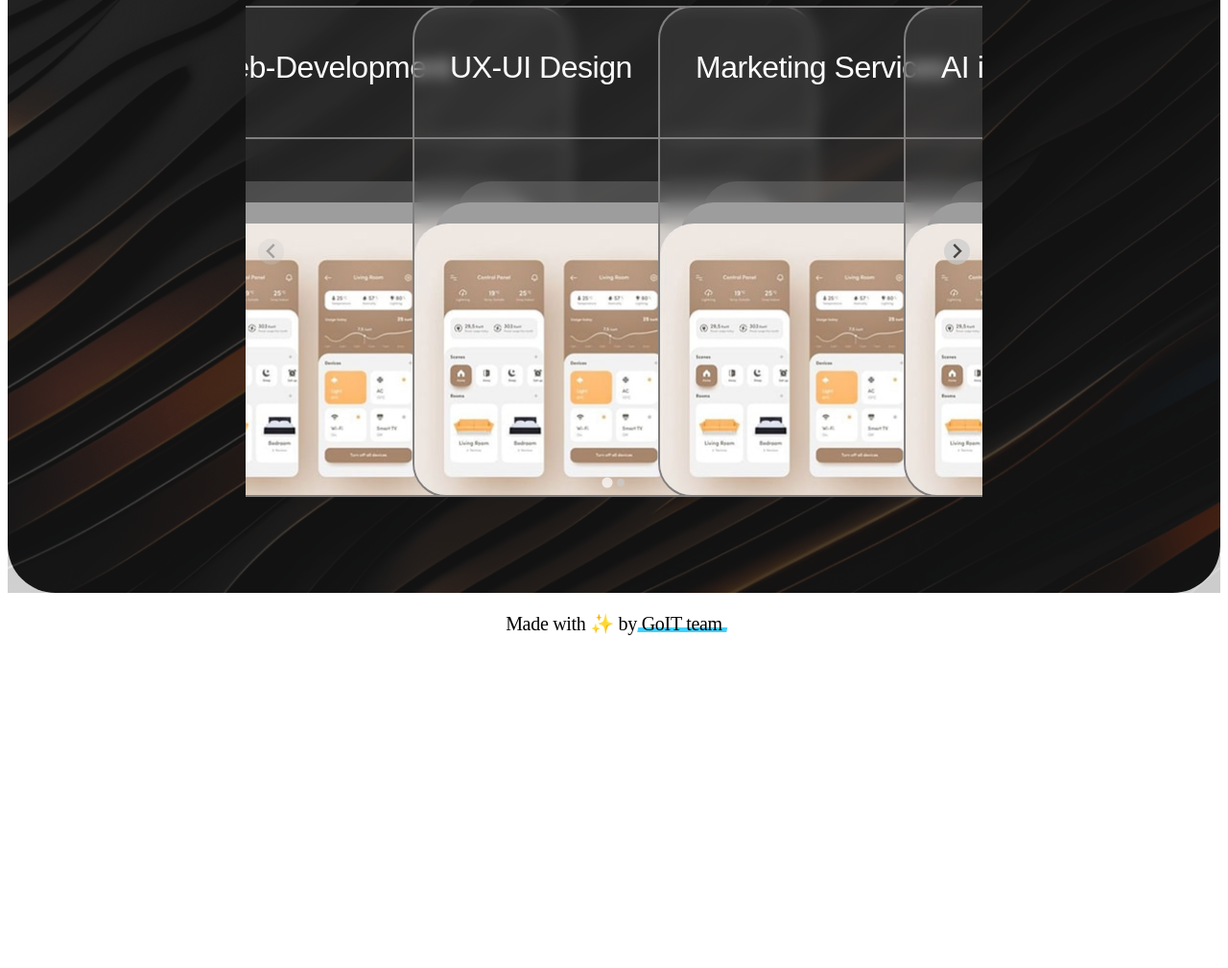
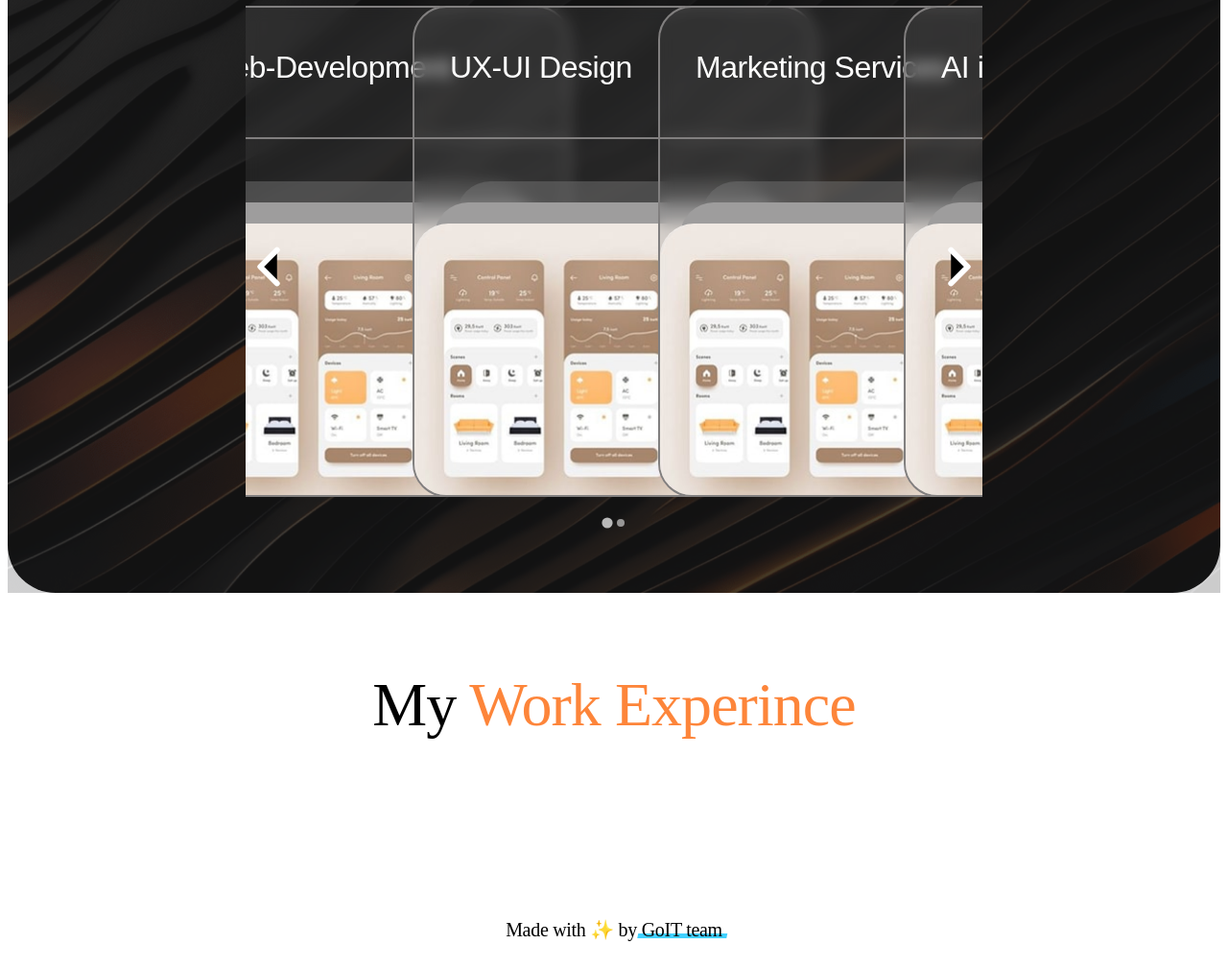
Before and after one commit to vitayusko/vitaysuko, a website built with Vite: page src/index.html in a window 1280 px wide. Shown: the part 1062-2071 px from the top of the page at 96% size. Before the commit the page ends 1752 px from the top, so only its background shows below. Built offline with nearby package versions, Linux system fonts and the light colour scheme; files whose address does not match are found by name; a web font is replaced by a local one.

Commit message:
Servicses

```diff
--- /dev/null
+++ b/src/css/experiance.css
@@ -0,0 +1,7 @@
+.work-exp-container {
+  padding: 85px;
+  h2 {
+    text-align: center;
+    margin-bottom: 85px;
+  }
+}
--- a/src/css/services.css
+++ b/src/css/services.css
@@ -180,3 +180,53 @@
   justify-content: center;
   align-items: center;
 }
+
+.splide__pagination {
+  top: 530px;
+}
+
+/* .splide__arrow--prev {
+  left: -2em;
+}
+.splide__arrow--next {
+  right: -2em;
+}
+.splide__arrow {
+  background: transparent;
+}
+.splide__arrow svg {
+  height: 3em;
+  width: 3em;
+} */
+
+.splide__arrows {
+  display: none; /* Убираем стандартные стрелки */
+}
+.custom-arrow {
+  position: absolute;
+  top: 55%;
+  background: transparent;
+  border: none;
+  border-radius: 50%;
+  width: 100px;
+  height: 100px;
+  display: flex;
+  align-items: center;
+  justify-content: center;
+  cursor: pointer;
+  transition: background 0.3s ease-in-out;
+}
+
+.custom-arrow svg {
+  width: 70px;
+  height: 70px;
+  stroke: rgba(255, 255, 255, 0.85);
+}
+
+.custom-arrow-prev {
+  left: -10px;
+}
+
+.custom-arrow-next {
+  right: -10px;
+}
--- a/src/css/styles.css
+++ b/src/css/styles.css
@@ -14,5 +14,6 @@
 @import url('./header.css');
 @import url('./hero.css');
 @import url('./services.css');
+@import url('./experiance.css');
 
 @import url('./footer.css');
--- a/src/index.html
+++ b/src/index.html
@@ -27,6 +27,7 @@
       <!-- Loads the specified .html file -->
       <load src="./partials/hero.html" />
       <load src="./partials/services.html" />
+      <load src="./partials/experiance.html" />
     </main>
 
     <load src="./partials/footer.html" />
--- a/src/main.js
+++ b/src/main.js
@@ -28,28 +28,26 @@ document.addEventListener('DOMContentLoaded', function () {
   });
 });
 
-// services Slider
+// services Splide
 
 import Splide from '@splidejs/splide';
 import '@splidejs/splide/css';
 
-// document.addEventListener('DOMContentLoaded', function () {
-//   new Splide('#services-slider', {
-//     type: 'loop', // Зацикленный слайдер
-//     perPage: 3, // Показывать 3 карточки
-//     gap: '20px', // Отступ между слайдами
-//     breakpoints: {
-//       768: { perPage: 2 },
-//     },
-//   }).mount();
-// });
-
 document.addEventListener('DOMContentLoaded', function () {
   var splide = new Splide('.splide', {
     perPage: 3, // Показывать 3 элемента на странице
-    focus: 0, // Сфокусироваться на первом элементе
-    omitEnd: true, // Пропускать конец слайдера
+    focus: 0,
+    omitEnd: true,
   });
 
-  splide.mount(); // Инициализация слайдера
+  splide.mount();
+
+  // Подключаем кастомные стрелки
+  document.querySelector('.custom-arrow-prev').addEventListener('click', () => {
+    splide.go('<'); // Переключение назад
+  });
+
+  document.querySelector('.custom-arrow-next').addEventListener('click', () => {
+    splide.go('>'); // Переключение вперед
+  });
 });
--- /dev/null
+++ b/src/partials/experiance.html
@@ -0,0 +1,6 @@
+<div class="container work-exp-container">
+  <div class="work-exp">
+    <h2>My <span>Work Experince</span></h2>
+    <div class="exp-wrapper"></div>
+  </div>
+</div>
--- a/src/partials/services.html
+++ b/src/partials/services.html
@@ -79,7 +79,7 @@
                     class="service-card-img"
                   />
                 </div>
-                <div class="service-btn-mask">
+                <!-- <div class="service-btn-mask">
                   <button class="service-btn">
                     <svg class="icon icon-up-right">
                       <use
@@ -87,7 +87,7 @@
                       ></use>
                     </svg>
                   </button>
-                </div>
+                </div> -->
               </div>
             </li>
             <li class="splide__slide">
@@ -102,7 +102,7 @@
                     class="service-card-img"
                   />
                 </div>
-                <div class="service-btn-mask">
+                <!-- <div class="service-btn-mask">
                   <button class="service-btn">
                     <svg class="icon icon-up-right">
                       <use
@@ -110,7 +110,7 @@
                       ></use>
                     </svg>
                   </button>
-                </div>
+                </div> -->
               </div>
             </li>
             <li class="splide__slide">
@@ -125,7 +125,7 @@
                     class="service-card-img"
                   />
                 </div>
-                <div class="service-btn-mask">
+                <!-- <div class="service-btn-mask">
                   <button class="service-btn">
                     <svg class="icon icon-up-right">
                       <use
@@ -133,7 +133,7 @@
                       ></use>
                     </svg>
                   </button>
-                </div>
+                </div> -->
               </div>
             </li>
             <li class="splide__slide">
@@ -148,7 +148,7 @@
                     class="service-card-img"
                   />
                 </div>
-                <div class="service-btn-mask">
+                <!-- <div class="service-btn-mask">
                   <button class="service-btn">
                     <svg class="icon icon-up-right">
                       <use
@@ -156,12 +156,35 @@
                       ></use>
                     </svg>
                   </button>
-                </div>
+                </div> -->
               </div>
             </li>
           </ul>
         </div>
       </div>
     </section>
+    <!-- custom arrows -->
+    <button class="custom-arrow custom-arrow-prev">
+      <svg width="24" height="24" viewBox="0 0 24 24">
+        <path
+          d="M15 18l-6-6 6-6"
+          stroke="#FFF"
+          stroke-width="2"
+          stroke-linecap="round"
+          stroke-linejoin="round"
+        />
+      </svg>
+    </button>
+    <button class="custom-arrow custom-arrow-next">
+      <svg width="24" height="24" viewBox="0 0 24 24">
+        <path
+          d="M9 18l6-6-6-6"
+          stroke="#FFF"
+          stroke-width="2"
+          stroke-linecap="round"
+          stroke-linejoin="round"
+        />
+      </svg>
+    </button>
   </div>
 </section>
```
